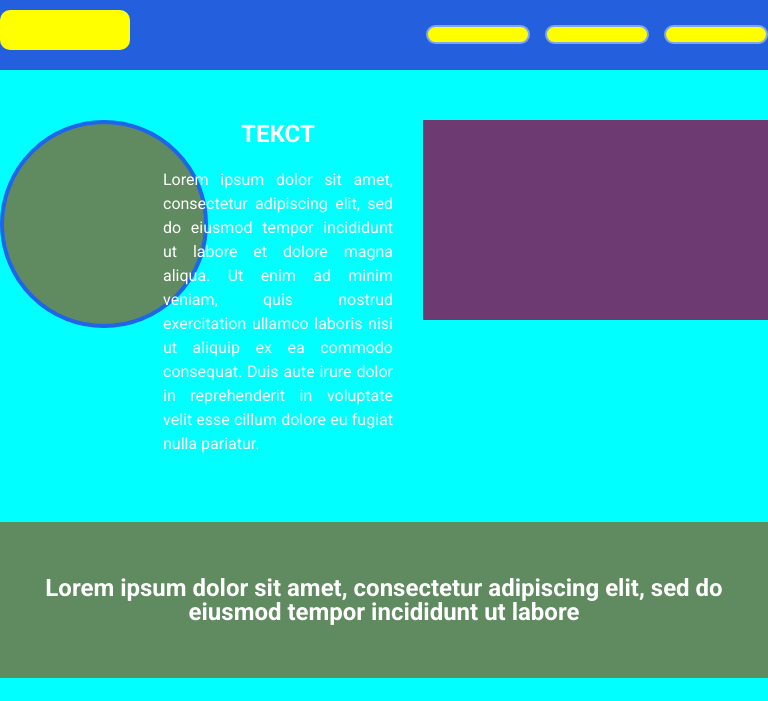
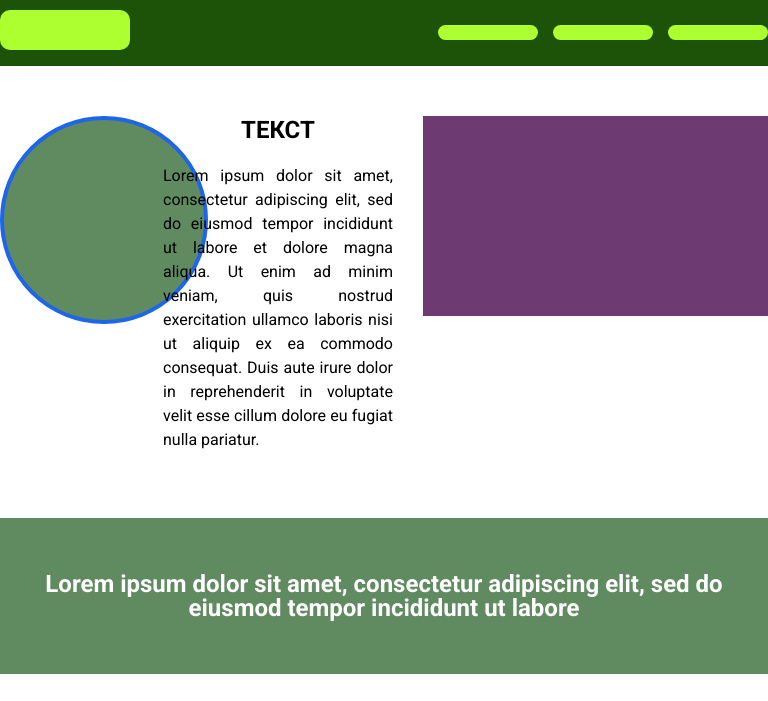
Before and after one commit to Inylay95/task_2, a plain HTML site: page index.html in a window 768 px wide. Shown: the top 701 px of the page. Drawn offline with Linux system fonts and the light colour scheme.

Commit message:
new header

```diff
--- a/styles/style.css
+++ b/styles/style.css
@@ -187,11 +187,14 @@ line-height: 24px;
   margin-bottom: 0;
 }
 
-@media (max-width:900px){
- body{
-  background: aqua;
+@media (min-width:500px) and (max-width:991px){
+ .header{
+  background: rgb(29, 82, 9);
  }
-
-.text{
-color:white;
-}
+ .left-row{
+  background:greenyellow;
+ }
+ .section{
+  border:none;
+  background:greenyellow;
+ }
```
